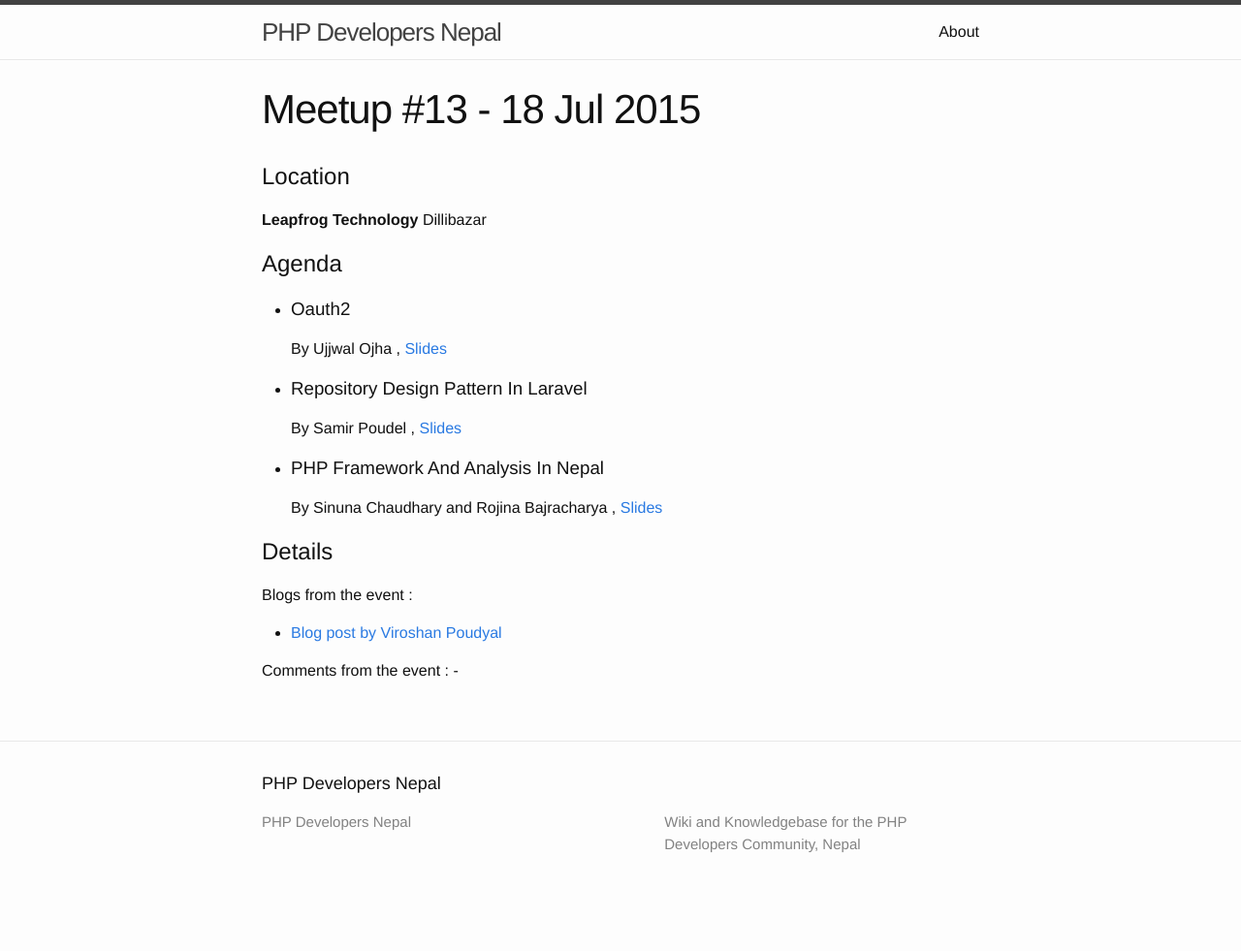
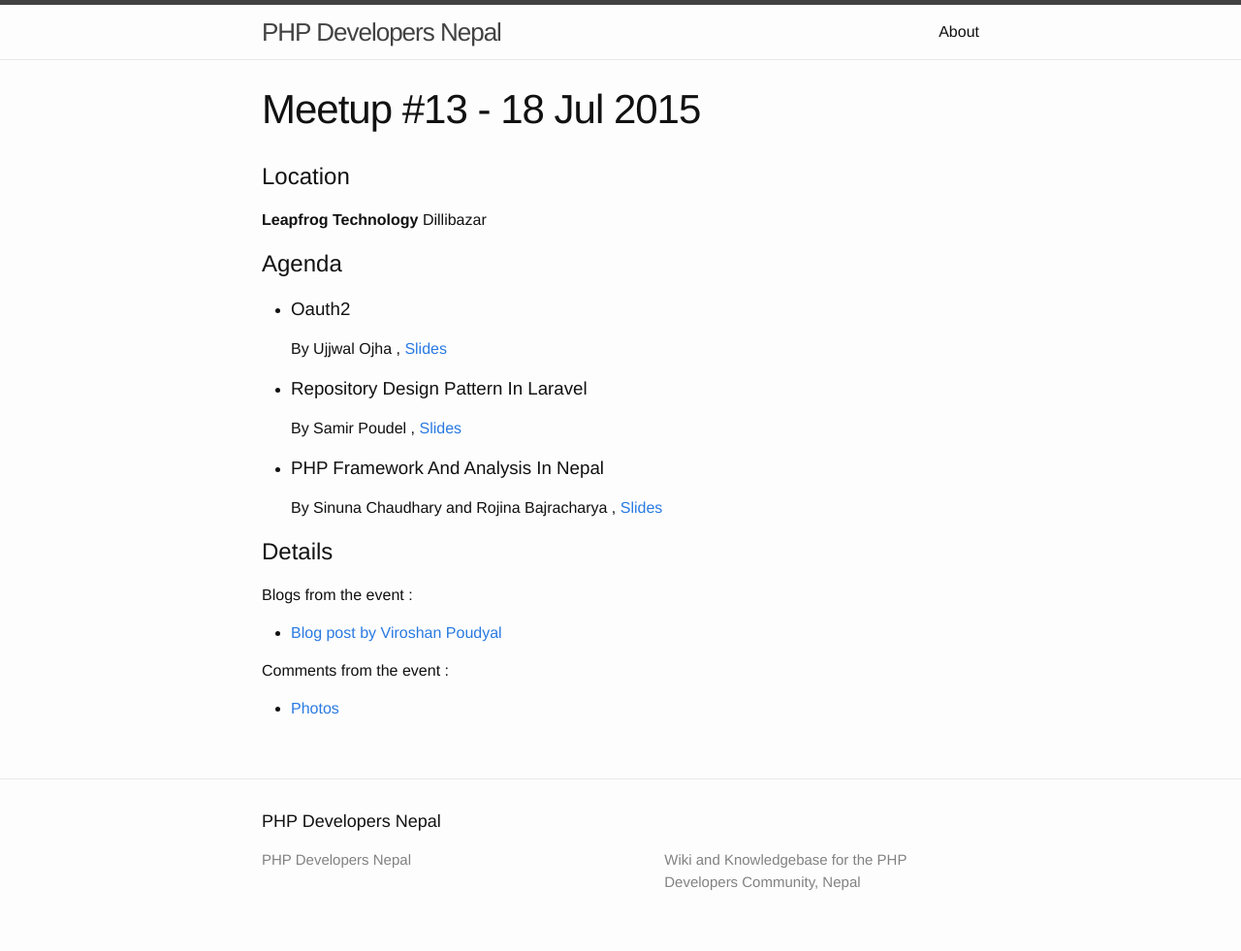
Before and after one commit to developers-nepal/php, a Jekyll site: the page built from _meetup/18-Jul-2015.md, in a window 1280 px wide. Shown: the whole page at 97% size. Built offline with Jekyll 4.4.1, drawn with Linux system fonts in a browser that asks for light colours; before the commit the page ends 942 px from its top, so only the background shows below that.

Commit message:
added photos of php meetup 13

```diff
--- a/_meetup/18-Jul-2015.md
+++ b/_meetup/18-Jul-2015.md
@@ -27,7 +27,9 @@ fb: "https://www.facebook.com/events/759391620784857/?ref=4&action_history=null"
 ---
 
 Blogs from the event :
+
   - [Blog post by Viroshan Poudyal](http://bit.ly/1RMvKpI)
 
 Comments from the event :
-  -
+
+  - [Photos](http://on.fb.me/1CTbgoi)
```
